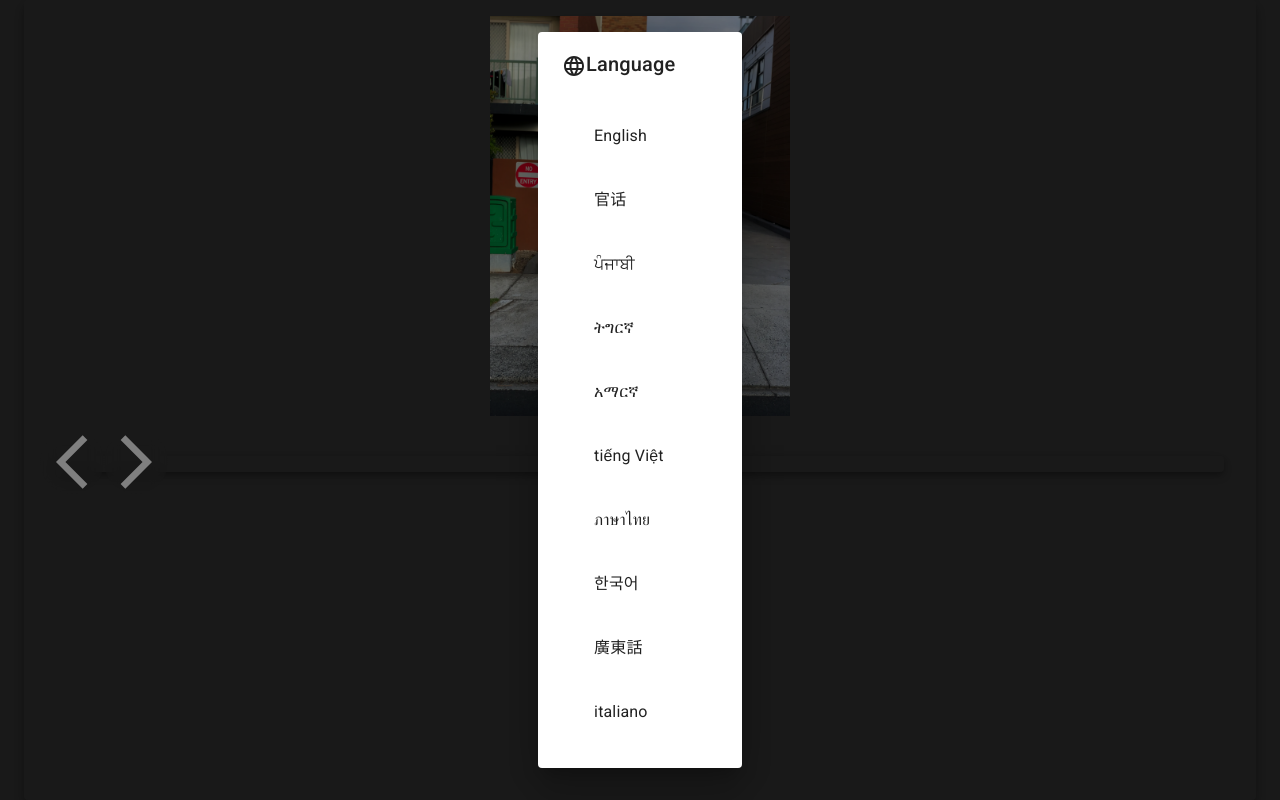
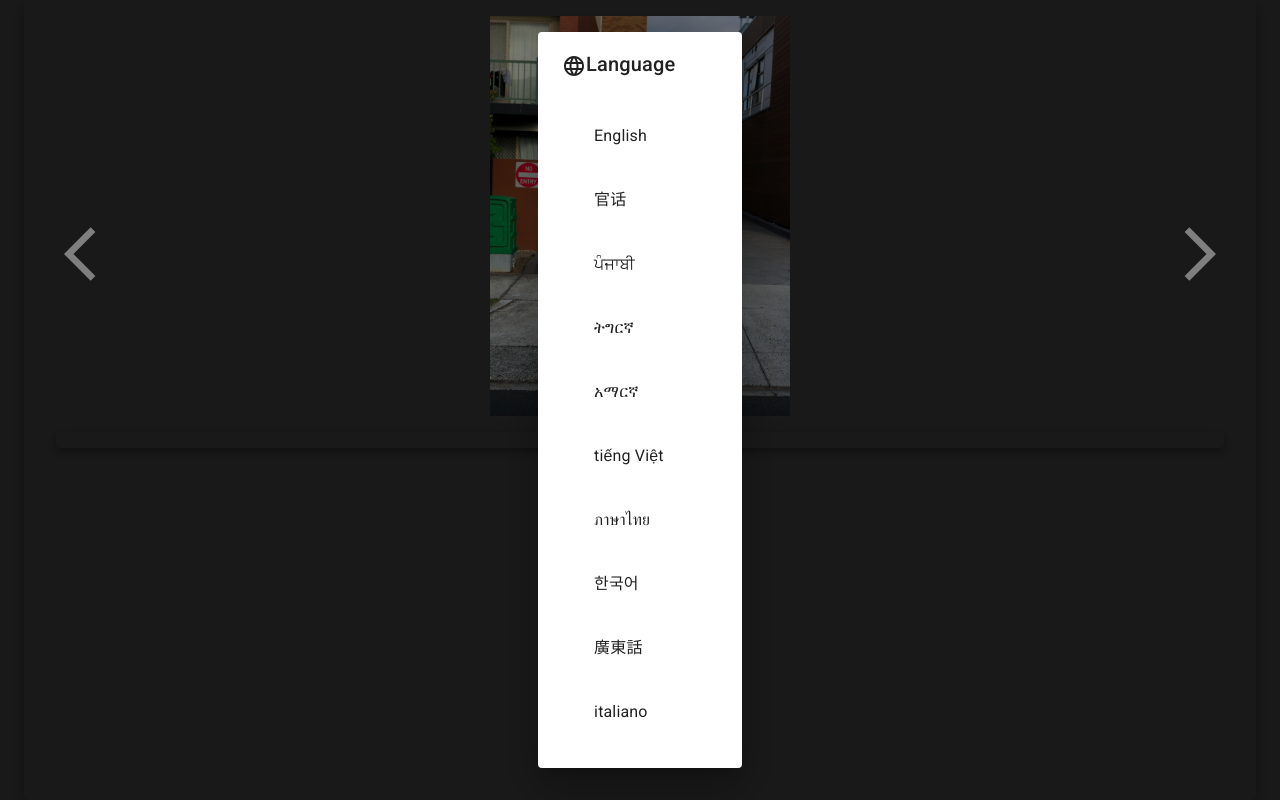
Before and after one commit to dale8nson/findmydigs, a Gatsby site: page / in a window 1280 px wide. Built offline with nearby package versions, Linux system fonts and the light colour scheme; Gatsby itself is replaced by a stand-in of ours; a web font is replaced by a local one.

Commit message:
fixed button positions

```diff
--- a/src/components/instructions.js
+++ b/src/components/instructions.js
@@ -266,8 +266,8 @@ const Instructions = ({ language }) => {
         <div {...handlers} >
           <div className="relative">
           <Pictures />
-          <Button className='absolute left-0 top-[50%]' onClick={onRightButtonClicked}><ArrowBackIosNewIcon sx={{fontSize:'4rem', color:'white'}} className=' backdrop-blur bg-transparent rounded-full absolute left-0 top-[50%] ' /></Button>
-          <Button className='absolute right-0 top-[50%]' onClick={onLeftButtonClicked}> <ArrowForwardIosIcon sx={{fontSize:'4rem', color:'white'}} className='backdrop-blur bg-transparent rounded-full  absolute right-0 top-[50%] ' /></Button>
+          <Button sx={{position:'absolute', left:0, top:'50%'}} className='absolute left-0 top-[50%]' onClick={onRightButtonClicked}><ArrowBackIosNewIcon sx={{fontSize:'4rem', color:'white'}} className=' backdrop-blur bg-transparent rounded-full  ' /></Button>
+          <Button sx={{position: 'absolute', right:0, top:'50%'}} className='absolute right-0 top-[50%]' onClick={onLeftButtonClicked}> <ArrowForwardIosIcon sx={{fontSize:'4rem', color:'white'}} className='backdrop-blur bg-transparent rounded-full ' /></Button>
           </div>
           <CardContent sx={{ color: '#ffffff', height: '50vh' }} className="MuiDialog-paper" >
             <Paper variant='elevation' elevation={5} sx={{ p: 1, m: 0, backgroundColor: '#333333', color: '#fff' }} >
```
